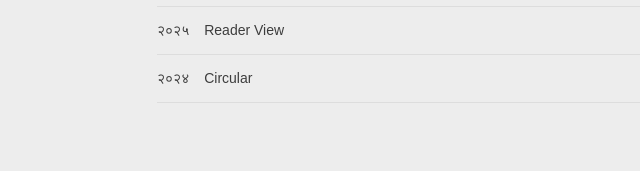
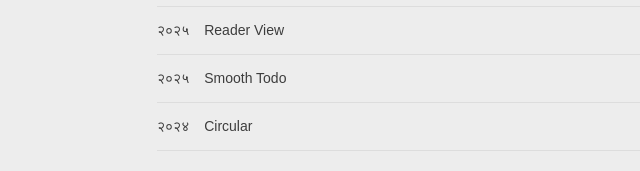
Before and after one commit to ArnavNath550/arnav.github.io, a React (Vite) app: page /craft in a window 1280 px wide. Shown: the part 337-508 px from the top of the page, without its empty margins (208-848 px from the left). Built offline with nearby package versions, Linux system fonts and the light colour scheme; a web font is replaced by a local one.

Commit message:
todo comp added to craft

```diff
--- a/src/App.tsx
+++ b/src/App.tsx
@@ -20,7 +20,7 @@ const App: React.FC = () => {
         <Route path="/craft/thought-minimap" element={<MinimapComponent />} />
         <Route path="/craft/reader-view" element={<ReaderViewComponent />} />
         <Route path="/craft/time-machine" element={<TimeMachineComponent />} />
-        <Route path="/craft/todo" element={<TodoComponent />} />
+        <Route path="/craft/smooth-todo" element={<TodoComponent />} />
       </Routes>
     </BrowserRouter>
   );
--- a/src/pages/Craft.tsx
+++ b/src/pages/Craft.tsx
@@ -24,6 +24,12 @@ const Craft: React.FC = () => {
       name: "Reader View",
       date: "2025",
       url: "reader-view",
+    },
+    {
+      video: "/videos/todo.mov",
+      name: "Smooth Todo",
+      date: "2025",
+      url: "smooth-todo",
     },
     {
       video: "",
```
Also changed, not shown: 1 other file (tests, documents, lock files or other folders).
